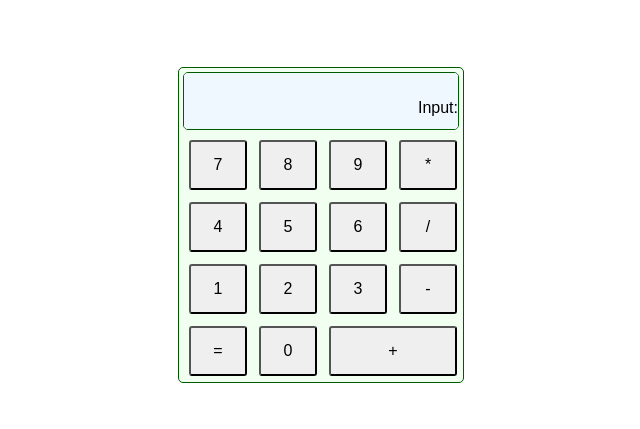
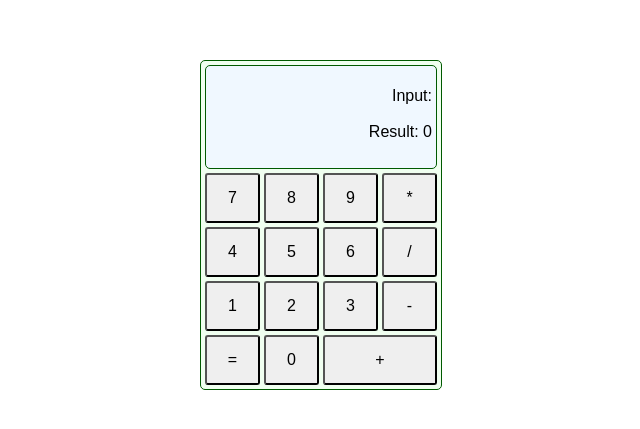
Before and after one commit to S1ealth/React-Calculator, a React (Create React App) app: page / in a window 1280 px wide. Shown: the part 175-604 px from the top of the page, without its empty margins (319-959 px from the left). Built offline with nearby package versions, Linux system fonts and the light colour scheme.

Commit message:
Edit styles

```diff
--- a/src/App.css
+++ b/src/App.css
@@ -1,12 +1,13 @@
 .container {
   background-color: honeydew;
   display: grid;
-  grid-template-columns: repeat(4, 1fr);
-  grid-template-rows: repeat(5, 1fr);
+  grid-template-columns: repeat(4, 55px);
+  grid-template-rows: repeat(6,  50px);
+  grid-gap: 4px;
   margin: 50vh 0 0 50vw ;
   transform: translate(-50%, -50%);
-  max-width: 280px;
-  max-height: 350px;
+  max-width: 236px;
+  min-height: 324px;
   border: 1px solid rgb(0, 90, 0);
   border-radius: 5px;
   padding: 4px 0 0 4px;
@@ -14,11 +15,16 @@
 
 .result {
   grid-column: 1 / -1;
+  grid-row: 1 / 3;
   background-color: aliceblue;
   border: 1px solid rgb(0, 90, 0);
   border-radius: 5px;
-  height: 50px;
-  margin-right: 4px;
+  padding-right: 4px;
+  text-align: end;
+  line-height: 20px;
+  font-size: 16px;
+  padding-top: 4px;
+  overflow: scroll;
 }
 
 .button {
@@ -27,7 +33,6 @@
   font-size: 16px;
   border-radius: 3px;
   outline: none;
-  margin: 6px;
 }
 
 .button:hover {
@@ -37,10 +42,3 @@
 .button:last-child {
   grid-column: 3 / 5;
 }
-
-.result {
-  text-align: end;
-  line-height: 26px;
-  padding-top: 6px;
-  overflow: scroll;
-}
```
